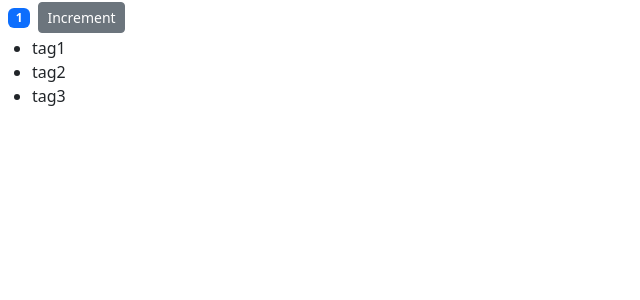
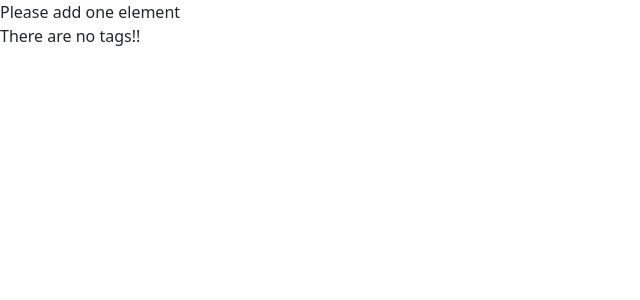
Before and after one commit to IMAMSGIT/counter-increase-react-app, a React (Create React App) app: page / in a window 1280 px wide. Shown: the top 300 px of the page, without its empty margins (0-640 px from the left). Built offline with nearby package versions, Linux system fonts and the light colour scheme.

Commit message:
Conditional rendering with truthy,falsy

```diff
--- a/src/components/counter.jsx
+++ b/src/components/counter.jsx
@@ -3,36 +3,27 @@ class Counter extends Component {
   // state object to pass data
   stateExample = {
     countNow: 1,
-    tags: ["tag1", "tag2", "tag3"],
+    tags: [],
   };
   // must render method
+
+  conditionalRender() {
+    if (this.stateExample.tags.length === 0) return <p>There are no tags!!</p>;
+    return (
+      <ul>
+        {this.stateExample.tags.map((oneTag) => (
+          <li key={oneTag}>{oneTag}</li>
+        ))}
+      </ul>
+    );
+  }
   render() {
     return (
       <div>
-        <span className={this.showColorOrWarning()}>{this.showCount()}</span>
-        <button className="btn btn-secondary btn-sm">Increment</button>
-        <ul>
-          {this.stateExample.tags.map((oneTag) => (
-            <li key={oneTag}>{oneTag}</li>
-          ))}
-        </ul>
+        {this.stateExample.tags.length === 0 && "Please add one element"}
+        {this.conditionalRender()}
       </div>
     );
-  }
-
-  // To show zero or count
-  showCount() {
-    // Object destructuring
-    // set alias for countNow as count
-    const { countNow: count } = this.stateExample;
-    return count === 0 ? "Zero" : count;
-  }
-
-  showColorOrWarning() {
-    let classNames = "badge bg-";
-    classNames +=
-      this.stateExample.countNow === 0 ? "warning m-2" : "primary m-2";
-    return classNames;
   }
 }
 
```
